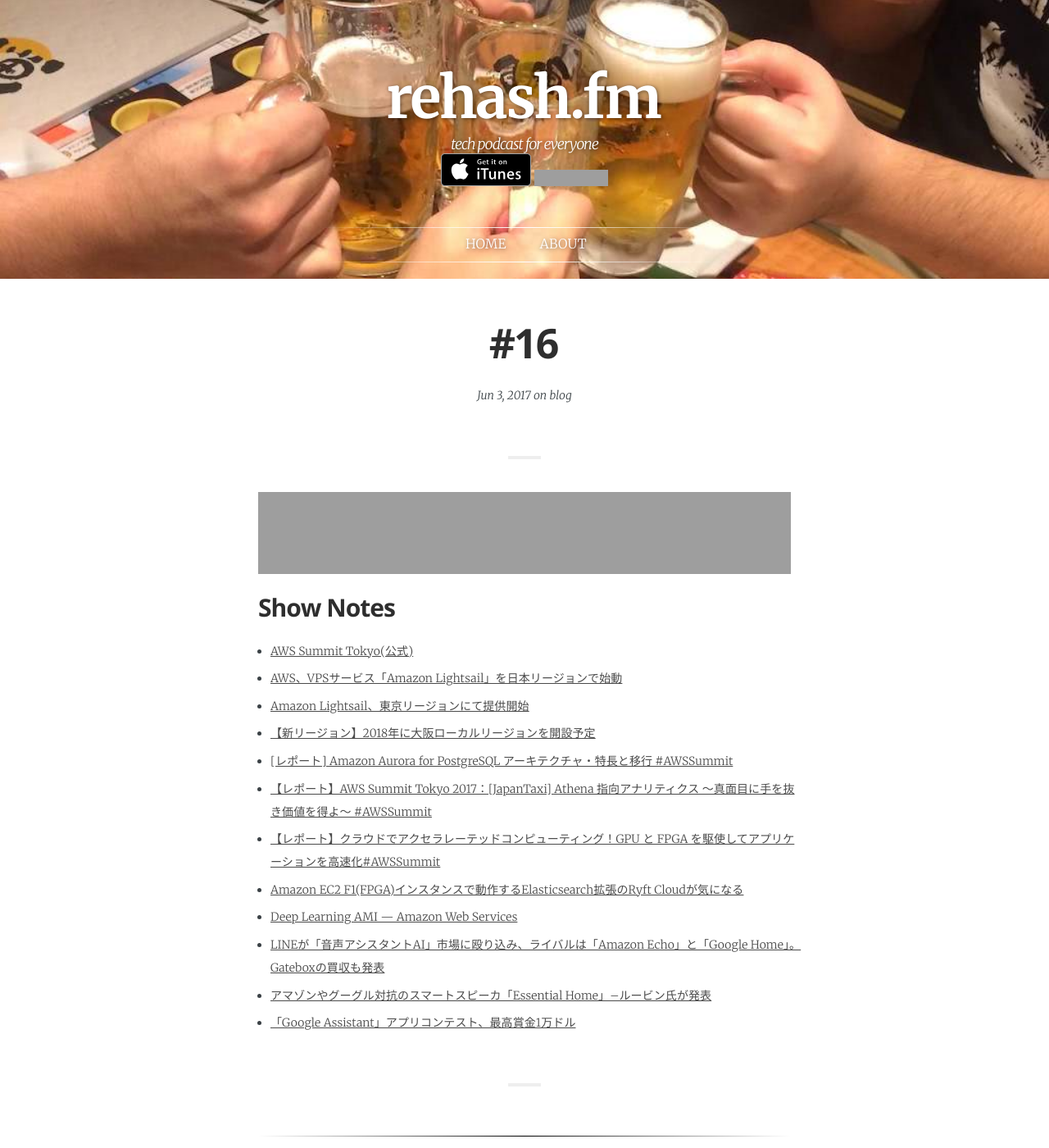
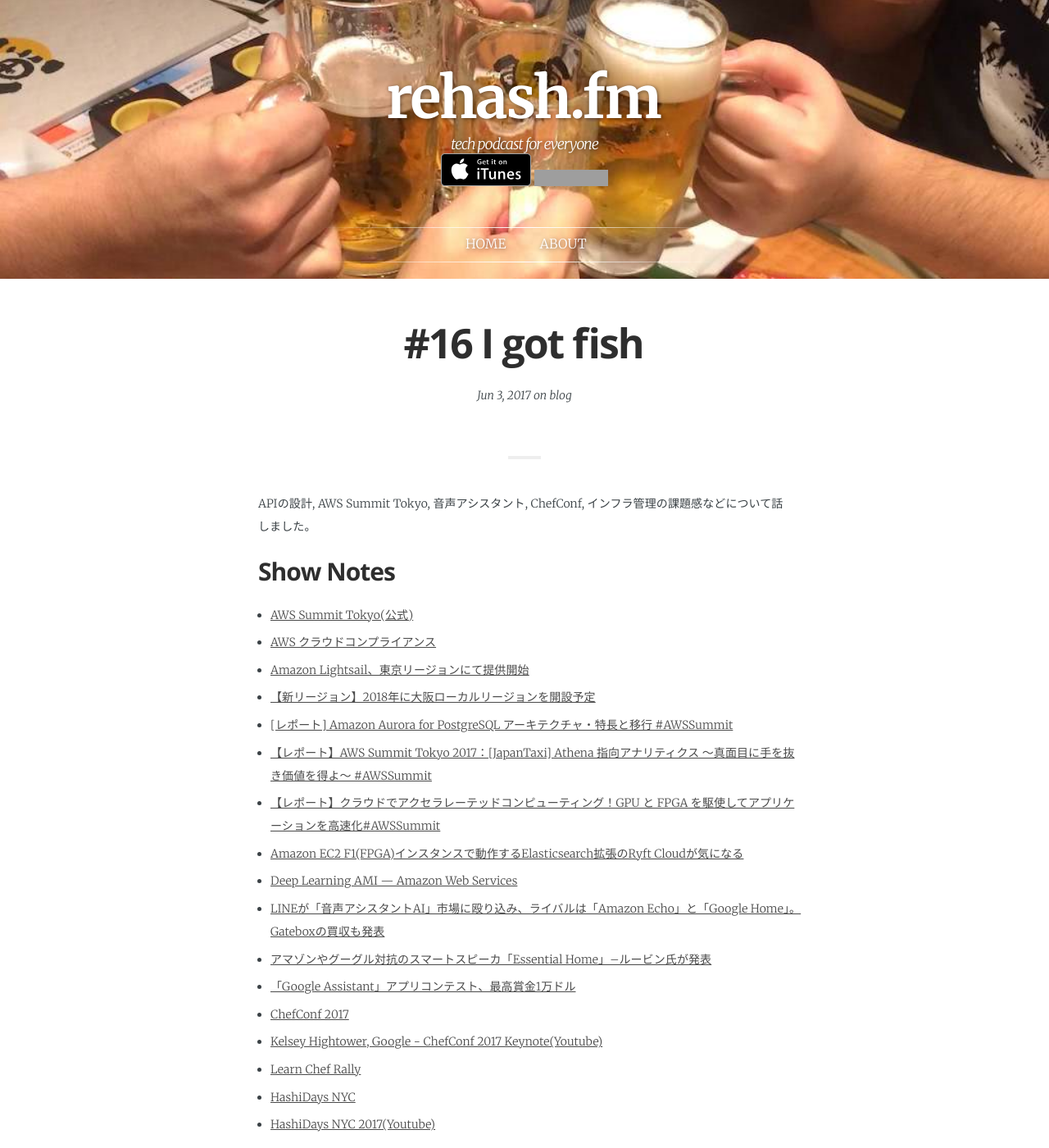
Before and after one commit to rehashfm/rehash.fm, a Jekyll site: the page built from _posts/2017-06-04-16.md, in a window 1280 px wide and 1400 px high. Shown: the whole window at 82% size. Built offline with Jekyll 4.4.1, drawn with Linux system fonts in a browser that asks for light colours; some web fonts are replaced; grey boxes are pictures that could not be loaded.

Commit message:
Add show notes for 16

```diff
--- a/_posts/2017-06-04-16.md
+++ b/_posts/2017-06-04-16.md
@@ -1,17 +1,17 @@
 ---
 layout:            post
-title:             "#16"
+title:             "#16 I got fish"
 date:              2017-06-04 8:00:00 +0900
 tags:              blog
 category:          Blog
 author:            smile-0yen,azihsoyn
-excerpt:
+excerpt:           APIの設計, AWS Summit Tokyo, 音声アシスタント, ChefConf, インフラ管理の課題感などについて話しました。
 ---
-<iframe width="100%" height="50" scrolling="no" frameborder="no" src="https://w.soundcloud.com/player/?url=https%3A//api.soundcloud.com/tracks/323690967&amp;auto_play=false&amp;hide_related=false&amp;show_user=true&amp;show_reposts=false&amp;visual=false&amp;show_artwork=false&amp;default_height=75"></iframe>
+APIの設計, AWS Summit Tokyo, 音声アシスタント, ChefConf, インフラ管理の課題感などについて話しました。
 
 ## Show Notes
 - [AWS Summit Tokyo(公式)](http://www.awssummit.tokyo/)
-- [AWS、VPSサービス「Amazon Lightsail」を日本リージョンで始動](https://japan.zdnet.com/article/35102060/)
+- [AWS クラウドコンプライアンス](https://aws.amazon.com/jp/compliance/)
 - [Amazon Lightsail、東京リージョンにて提供開始](https://aws.amazon.com/jp/blogs/news/amazon-lightsail-tokyo-region-launch/)
 - [【新リージョン】2018年に大阪ローカルリージョンを開設予定](https://aws.amazon.com/jp/blogs/news/new-osaka-local-region-coming-in-2018/)
 - [[レポート] Amazon Aurora for PostgreSQL アーキテクチャ・特長と移行 #AWSSummit](http://dev.classmethod.jp/cloud/aws/aurora-for-postgresql-summit2017/)
@@ -22,3 +22,8 @@
 - [LINEが「音声アシスタントAI」市場に殴り込み、ライバルは「Amazon Echo」と「Google Home」。Gateboxの買収も発表](https://robotstart.info/2017/03/02/line-clova.html)
 - [アマゾンやグーグル対抗のスマートスピーカ「Essential Home」--ルービン氏が発表 ](https://japan.cnet.com/article/35101998/)
 - [「Google Assistant」アプリコンテスト、最高賞金1万ドル](http://www.itmedia.co.jp/news/articles/1705/30/news079.html)
+- [ChefConf 2017](https://chefconf.chef.io/2017/)
+- [Kelsey Hightower, Google - ChefConf 2017 Keynote(Youtube)](https://www.youtube.com/watch?v=-yTeXCY3iM0&t=1264s)
+- [Learn Chef Rally](https://learn.chef.io/)
+- [HashiDays NYC](https://www.hashidays.com/nyc.html)
+- [HashiDays NYC 2017(Youtube)](https://www.youtube.com/watch?v=4pMr9rbUFzI&list=PL81sUbsFNc5Y7L3B7R91AFRwaOLPnfLne)
```
